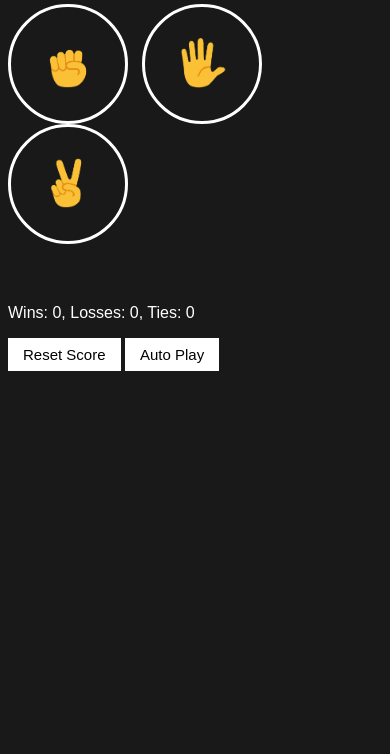
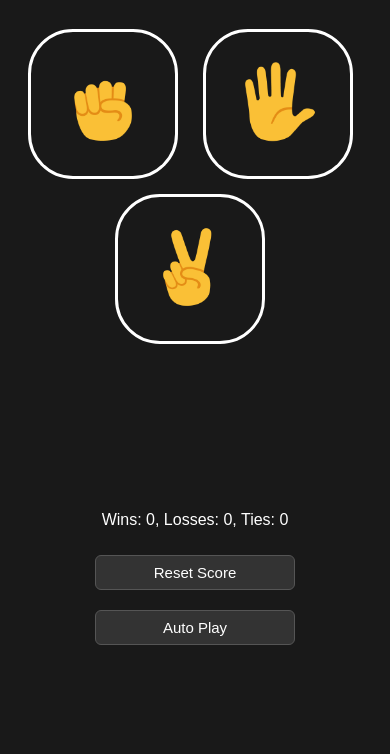
Before and after one commit to dogu-bolut/RockPaperScissors, a plain HTML site: page index.html in a window 390 px wide. Shown: the part 90-844 px from the top of the page. Drawn offline with Linux system fonts and the light colour scheme.

Commit message:
Refactor HTML structure and enhance CSS styles for better layout and responsiveness; update button styles for consistency.

```diff
--- a/index.html
+++ b/index.html
@@ -2,12 +2,15 @@
 <html>
 
 <head>
+  <meta name="viewport" content="width=device-width, initial-scale=1.0">
   <title>Rock Paper Scissors</title>
   <link rel="stylesheet" href="main.css">
 </head>
 
 <body>
   <p class="title">Rock Paper Scissors</p>
+
+  <div class="move-buttons-container">
     <button class="move-button js-rock-button">
       <img src="rock-emoji.png" class="move-icon">
     </button>
@@ -19,14 +22,14 @@
     <button class="move-button js-scissors-button">
       <img src="scissors-emoji.png" class="move-icon">
     </button>
+  </div>
 
   <p class="js-result result"></p>
   <p class="js-moves"></p>
   <p class="js-score score"></p>
 
-  <button class="reset-score-button">Reset Score</button>
-
-  <button class="auto-play-button">Auto Play</button>
+  <button class="reset-score-button btn">Reset Score</button>
+  <button class="auto-play-button btn">Auto Play</button>
   <p class="vertification"></p>
 
   <script src="main.js"></script>
--- a/main.css
+++ b/main.css
@@ -2,6 +2,15 @@ body {
     background-color: rgb(25, 25, 25);
     color: white;
     font-family: Arial;
+
+    display: flex;
+    flex-direction: column;
+    align-items: center;
+    justify-content: center;
+    min-height: 90vh;
+    margin: 0;
+    padding: 20px;
+    text-align: center;
 }
 
 .title {
@@ -33,11 +42,56 @@ body {
     margin-top: 60px;
 }
 
-.reset-score-button,
-.auto-play-button {
-    background-color: white;
-    border: none;
+/* Move buttons container */
+.move-buttons-container {
+    display: flex;
+    justify-content: center;
+    gap: 15px;
+    flex-wrap: wrap;
+    margin-top: 20px;
+}
+
+.btn {
+    background-color: #333;
+    color: #fff;
+    border: 1px solid #555;
     font-size: 15px;
     padding: 8px 15px;
+    margin: 10px;
     cursor: pointer;
+    border-radius: 6px;
+    transition: all 0.2s ease;
 }
+
+.btn:hover {
+    background-color: #555;
+    border-color: #888;
+}
+
+/* Optional: small tweaks for mobile */
+@media (max-width: 600px) {
+    .title {
+        font-size: 24px;
+    }
+
+    .move-buttons-container {
+        height: auto;
+    }
+
+    .move-button {
+        width: 150px;
+        height: 150px;
+        border-radius: 45px;
+    }
+
+    .move-icon {
+        height: 80px;
+    }
+
+    .reset-score-button,
+    .auto-play-button {
+        width: 100%;
+        max-width: 200px;
+        margin: 10px auto;
+    }
+}
--- a/main.js
+++ b/main.js
@@ -37,8 +37,8 @@ document.querySelector('.auto-play-button').addEventListener('click', () => auto
 document.querySelector('.reset-score-button').addEventListener('click', () => {
     document.querySelector('.vertification').innerHTML = `
         Are you sure you want to reset the score?
-        <button class="yes">Yes</button>
-        <button class="no">No</button>
+        <button class="yes btn">Yes</button>
+        <button class="no btn">No</button>
         `
     document.querySelector('.yes').addEventListener('click', () => {
         score.wins = 0;
@@ -75,8 +75,8 @@ document.body.addEventListener('keydown', (event) => {
     } else if (event.key === 'Backspace') {
         document.querySelector('.vertification').innerHTML = `
         Are you sure you want to reset the score?
-        <button class="yes">Yes</button>
-        <button class="no">No</button>
+        <button class="yes btn">Yes</button>
+        <button class="no btn">No</button>
         `
         score.wins = 0;
         score.losses = 0;
```
Lines whose indentation alone changed are shown as unchanged.
